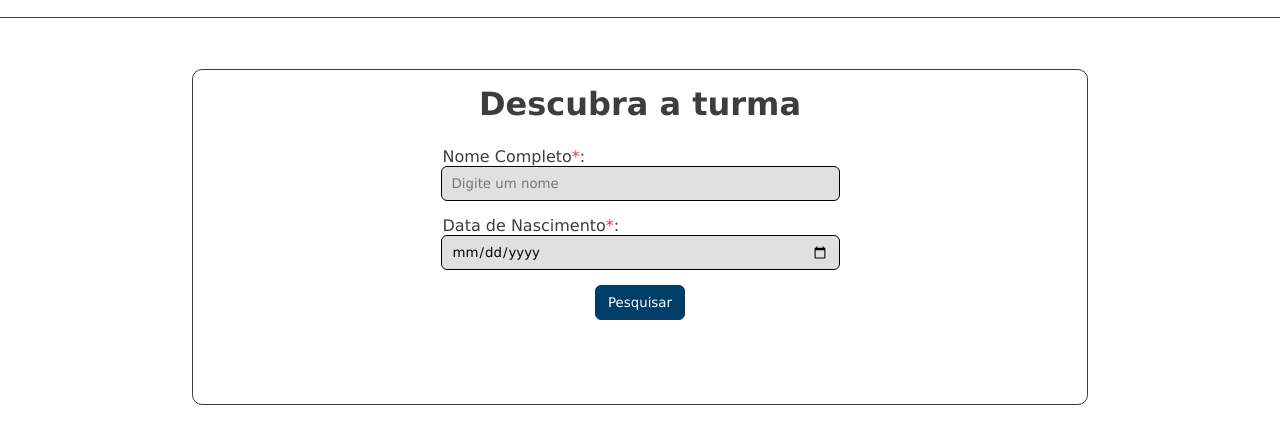
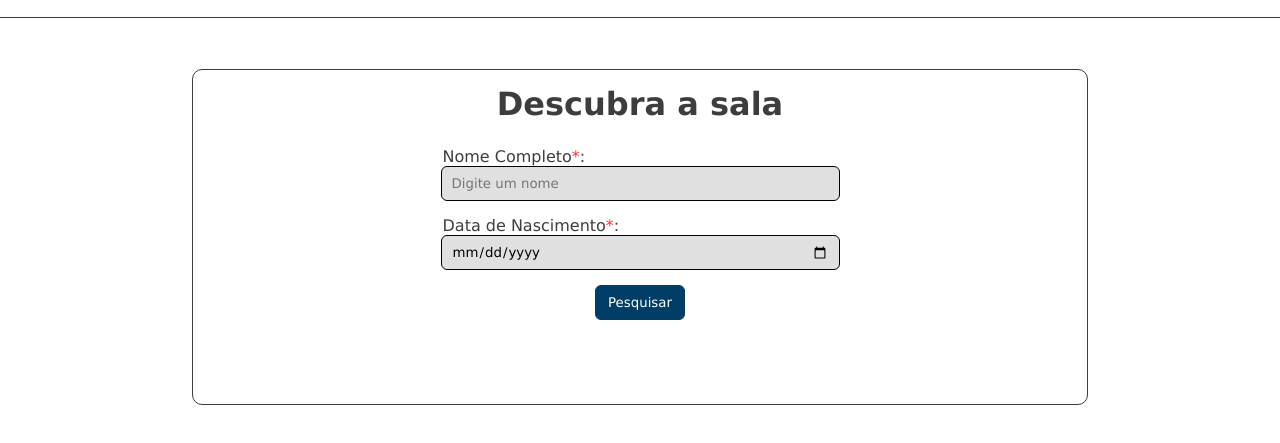
Before and after one commit to Snollb/sicStudents-frontEnd, a plain HTML site: page index.html in a window 1280 px wide. Shown: the part 121-564 px from the top of the page. Drawn offline with Linux system fonts and the light colour scheme.

Commit message:
Alterando palavra turma para sala

```diff
--- a/index.html
+++ b/index.html
@@ -18,7 +18,7 @@
         <main class="conteudo">
             <div class="conteudo-div">
 
-                <h1 class="conteudo-div-h1">Descubra a turma</h1>
+                <h1 class="conteudo-div-h1">Descubra a sala</h1>
 
                 <form action="" class="conteudo-form">
                     <label for="studentName">Nome Completo<span style="color:#fa3232">*</span>:</label>
```
